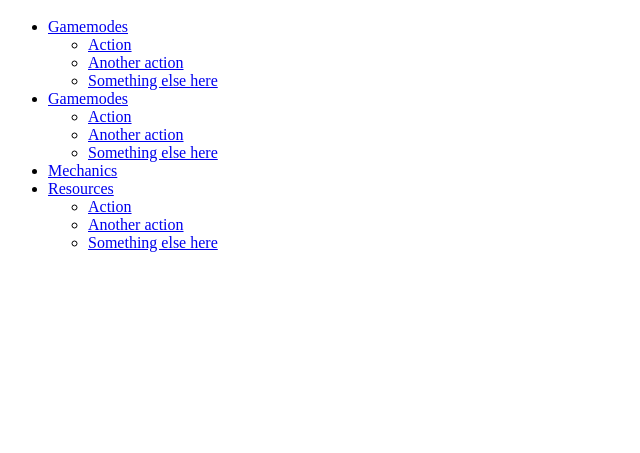
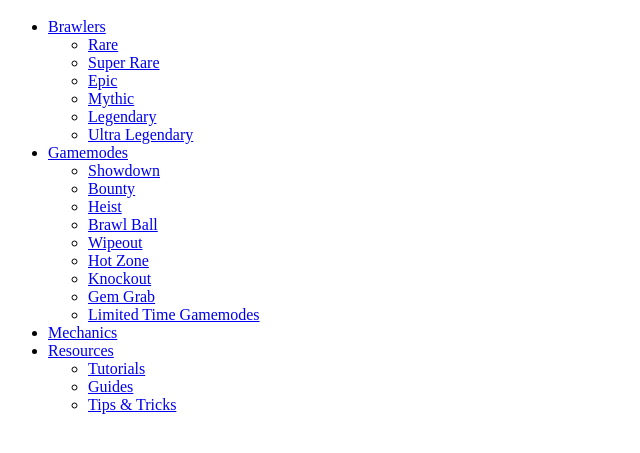
Before and after one commit to TempeHS/2027CT_amazingWebsiteProject_Callen.L, a Flask app: template templates/partials/nav.html in a window 1280 px wide. Shown: the part 40-493 px from the top of the page, without its empty margins (0-640 px from the left). Run offline with Flask 3, Linux system fonts and the light colour scheme; the template is opened without the code that fills it, so the values that code supplies are empty.

Commit message:
feature: create header navigation and buttons.

```diff
--- a/templates/base.html
+++ b/templates/base.html
@@ -6,7 +6,7 @@
     <meta name="viewport" content="width=device-width, initial-scale=1.0">
     <title>{% block title %}Brawlable{% endblock %}</title>
 
-    <!-- epik Bootstrap CSS and Icons via CDN-->
+    <!-- epik Bootstrap CSS 5.3.0 and Icons via CDN-->
     <link href="https://cdn.jsdelivr.net/npm/bootstrap@5.3.0/dist/css/bootstrap.min.css" rel="stylesheet">
     <link rel="stylesheet" href="https://cdn.jsdelivr.net/npm/bootstrap-icons/font/bootstrap-icons.css">
 </head>
@@ -24,6 +24,9 @@
     <footer>
         {% include 'partials/footer.html' %}
     </footer>
+
+    <!-- amazing Bootstrap JS 5.3.0 -->
+    <script src="https://cdn.jsdelivr.net/npm/bootstrap@5.3.0/dist/js/bootstrap.bundle.min.js"></script>
 </body>
 
 </html>
--- a/templates/partials/nav.html
+++ b/templates/partials/nav.html
@@ -11,26 +11,43 @@
         </a>
         <div class="collapse navbar-collapse" id="navbarNavDropdown">
             <ul class="navbar-nav">
+
+                <!-- BRAWLERS-->
+                <li class="nav-item dropdown">
+                    <a class="nav-link dropdown-toggle" href="#" role="button" data-bs-toggle="dropdown"
+                        aria-expanded="false">
+                        Brawlers
+                    </a>
+                    <ul class="dropdown-menu">
+                        <li><a class="dropdown-item" href="#">Rare</a></li>
+                        <li><a class="dropdown-item" href="#">Super Rare</a></li>
+                        <li><a class="dropdown-item" href="#">Epic</a></li>
+                        <li><a class="dropdown-item" href="#">Mythic</a></li>
+                        <li><a class="dropdown-item" href="#">Legendary</a></li>
+                        <li><a class="dropdown-item" href="#">Ultra Legendary</a></li>
+                    </ul>
+                </li>
+
+                <!-- GAMEMODES -->
                 <li class="nav-item dropdown">
                     <a class="nav-link dropdown-toggle" href="#" role="button" data-bs-toggle="dropdown"
                         aria-expanded="false">
                         Gamemodes
                     </a>
                     <ul class="dropdown-menu">
-                        <li><a class="dropdown-item" href="#">Action</a></li>
-                        <li><a class="dropdown-item" href="#">Another action</a></li>
-                        <li><a class="dropdown-item" href="#">Something else here</a></li>
+                        <li><a class="dropdown-item" href="#">Showdown</a></li>
+                        <li><a class="dropdown-item" href="#">Bounty</a></li>
+                        <li><a class="dropdown-item" href="#">Heist</a></li>
+                        <li><a class="dropdown-item" href="#">Brawl Ball</a></li>
+                        <li><a class="dropdown-item" href="#">Wipeout</a></li>
+                        <li><a class="dropdown-item" href="#">Hot Zone</a></li>
+                        <li><a class="dropdown-item" href="#">Knockout</a></li>
+                        <li><a class="dropdown-item" href="#">Gem Grab</a></li>
+                        <li><a class="dropdown-item" href="#">Limited Time Gamemodes</a></li>
                     </ul>
-                <li class="nav-item dropdown">
-                    <a class="nav-link dropdown-toggle" href="#" role="button" data-bs-toggle="dropdown"
-                        aria-expanded="false">
-                        Gamemodes
-                    </a>
-                    <ul class="dropdown-menu">
-                        <li><a class="dropdown-item" href="#">Action</a></li>
-                        <li><a class="dropdown-item" href="#">Another action</a></li>
-                        <li><a class="dropdown-item" href="#">Something else here</a></li>
-                    </ul>
+                </li>
+
+                <!-- MECHANICS -->
                 <li class="nav-item">
                     <a class="nav-link" href="#">Mechanics</a>
                 </li>
@@ -40,9 +57,9 @@
                         Resources
                     </a>
                     <ul class="dropdown-menu">
-                        <li><a class="dropdown-item" href="#">Action</a></li>
-                        <li><a class="dropdown-item" href="#">Another action</a></li>
-                        <li><a class="dropdown-item" href="#">Something else here</a></li>
+                        <li><a class="dropdown-item" href="#">Tutorials</a></li>
+                        <li><a class="dropdown-item" href="#">Guides</a></li>
+                        <li><a class="dropdown-item" href="#">Tips & Tricks</a></li>
                     </ul>
                 </li>
             </ul>
```
Also changed, not shown: templates/partials/footer.html (+12 -0 lines).
